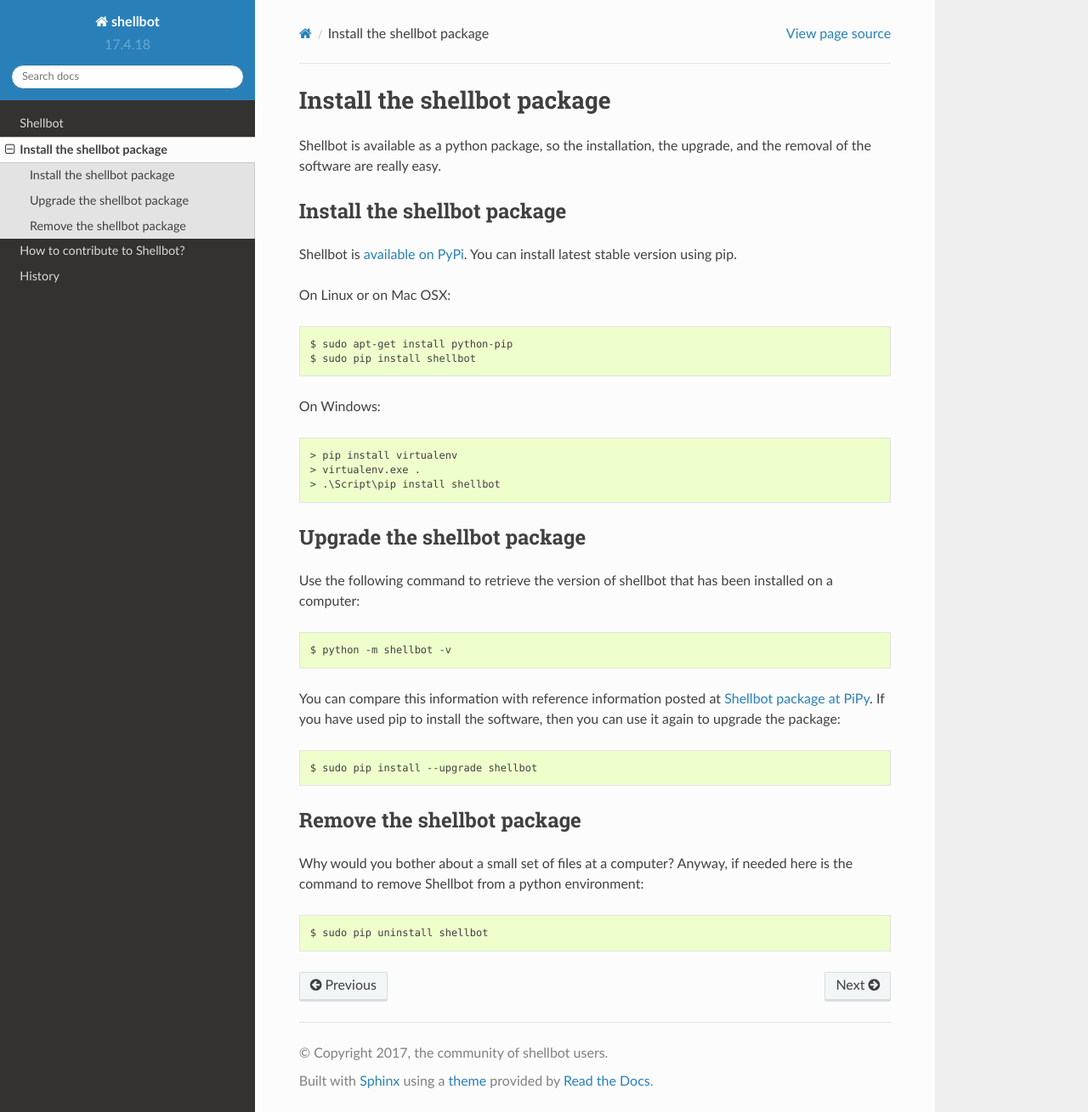
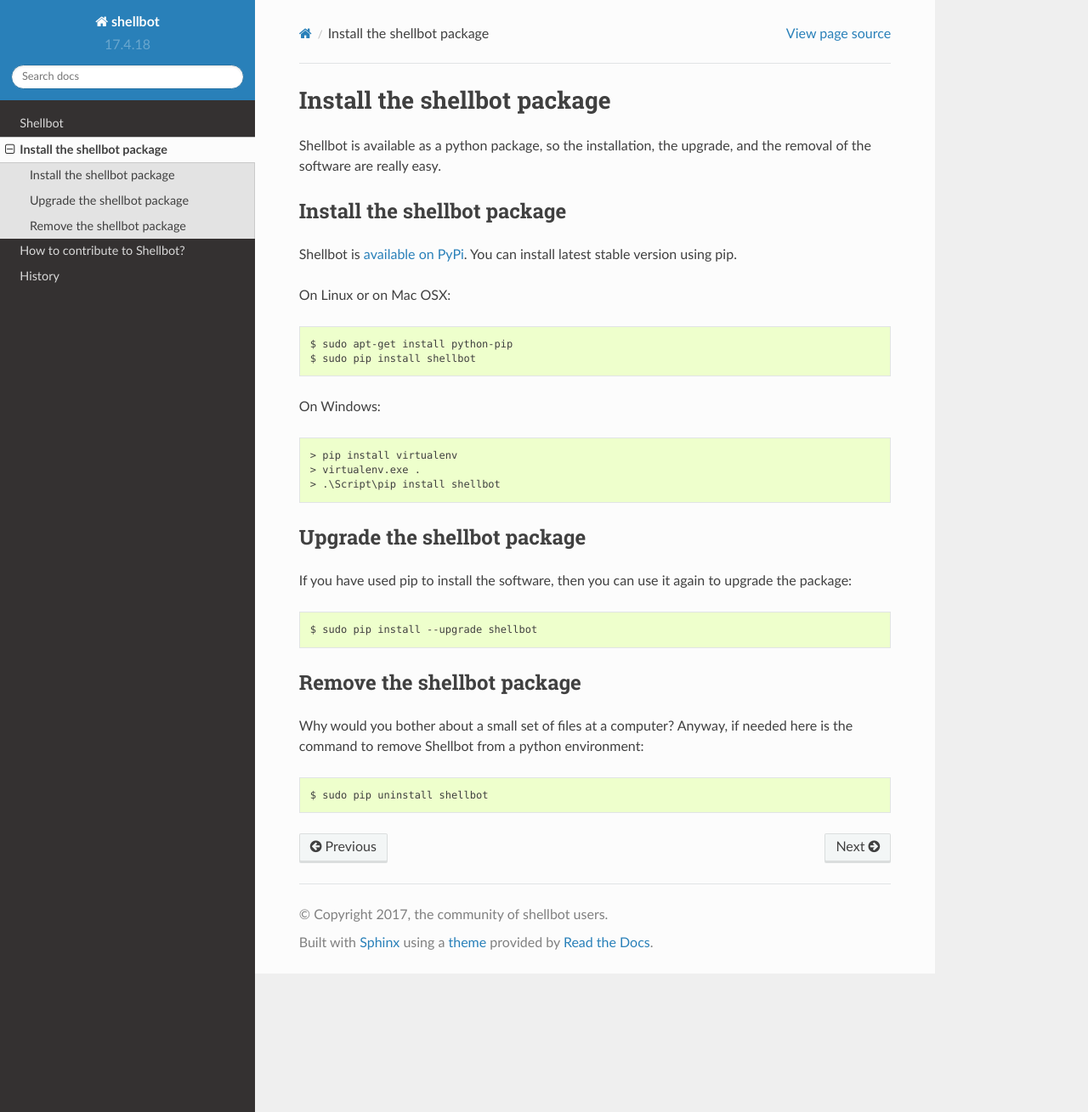
Before and after one commit to bernard357/shellbot, a Sphinx documentation site: the page built from docs/SETUP.rst, in a window 1280 px wide and 1309 px high. Shown: the whole window at 85% size. Built offline with Sphinx 7.4.7 and the Read the Docs theme 2.0.0, drawn with Linux system fonts in a browser that asks for light colours; pages that are not in the unit, such as notebooks, are missing from menus.

Commit message:
streamline setup doc

```diff
--- a/docs/SETUP.rst
+++ b/docs/SETUP.rst
@@ -27,15 +27,7 @@
 Upgrade the shellbot package
 ~~~~~~~~~~~~~~~~~~~~~~~~~~~~
 
-Use the following command to retrieve the version of shellbot that has been
-installed on a computer:
-
-.. sourcecode:: bash
-
-    $ python -m shellbot -v
-
-You can compare this information with reference information posted at
-`Shellbot package at PiPy`_. If you have used pip to install the software,
+If you have used pip to install the software,
 then you can use it again to upgrade the package:
 
 .. sourcecode:: bash
```
